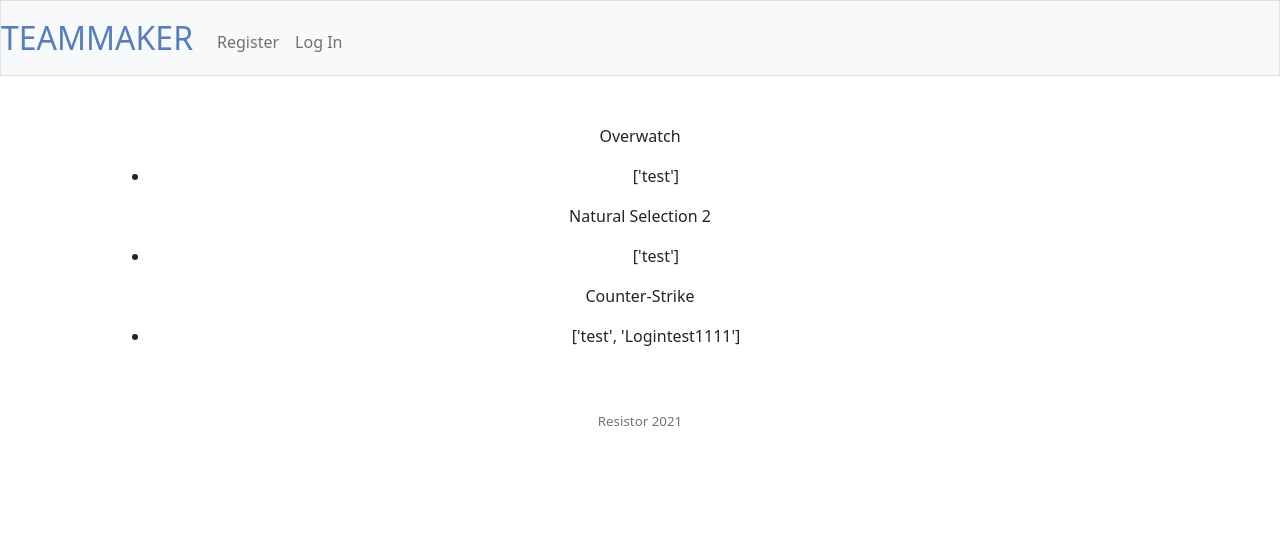
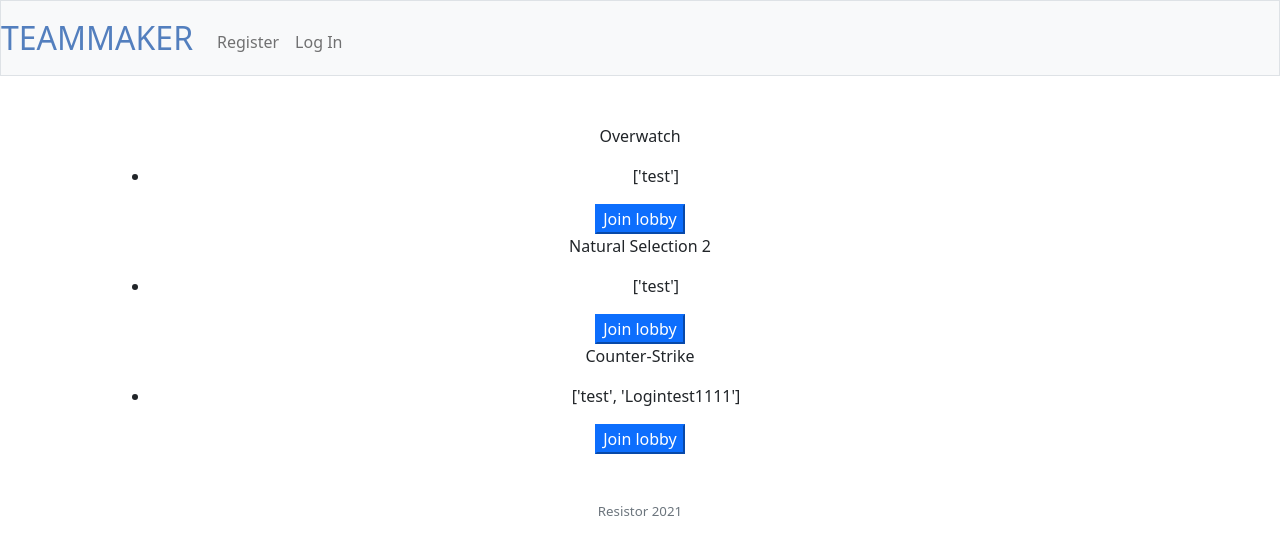
Before and after one commit to Resistor-git/teammaker, a Flask app: page /lobbies in a window 1280 px wide. Shown: the top 555 px of the page. Run offline with Flask 2, Linux system fonts and the light colour scheme; data comes from the database, SQL or seed files in the repository; both versions use the stored data as it was after the commit.

Commit message:
1) added join lobby functionality (not finished, the lobby to join is hardcoded at the moment) 2) changed lobbies table in teammaker.db, now user_id is not unique (so user can join several lobbies at the same time) 3) lobbies.html - moved button inside the cycle 4) layout.html - added some commented lines

```diff
--- a/app.py
+++ b/app.py
@@ -63,7 +63,7 @@ def register():
             cur.execute("SELECT * FROM users WHERE login = :login", {"login": login})  # same as: (...login = ?", (login,)) - yep, comma is nesessary
             # .fetchall returns a list, result of .execute
             lst = cur.fetchall()
-            print("MYDEBUG. lst (login) =", lst)
+            # print("MYDEBUG. lst (login) =", lst)
             if lst == []:
                 # check password with regex: only allowed symbols, at least 4 of them, maximum 20 symbols
                 if re.fullmatch(r'[A-Za-z0-9@#$%^&+=]{4,20}', password):
@@ -78,7 +78,7 @@ def register():
                         cur.execute("SELECT * FROM users WHERE username = ?", (username,))  # same as: (... username = :foo", {"foo": username}) ; https://docs.python.org/3/library/sqlite3.html
                         # .fetchall returns a list, result of .execute
                         lst = cur.fetchall()
-                        print("MYDEBUG. lst (username) =", lst)
+                        # print("MYDEBUG. lst (username) =", lst)
                         if lst == []:
                             # create a row in database
                             cur.execute("INSERT INTO users (login, password_hash, username) VALUES (?, ?, ?)", (login, password_hash, username))
@@ -128,12 +128,12 @@ def login():
         elif not request.form.get("password"):
             return "must provide password"
 
-        # Query database for username ???ЧТО ОНО ВОЗВРАЩАЕТ???
+        # Query database for username
         search_for_username = cur.execute("SELECT * FROM users WHERE username = :username", {"username" : request.form.get("username")}).fetchall()
-        print("MYDEBUG", search_for_username)
+        # print("MYDEBUG", search_for_username)
 
         # Ensure username exists and password is correct
-        # search_for_username returns a list of tuples [(id, 'username', 'password_hash', 'login')]; check_password_hash [password_hash, provided password] - returns True or False
+        # search_for_username returns a list of tuples [(id, 'username', 'password_hash', 'login')]; check_password_hash returns True or False (password_hash, provided password)
         if not search_for_username or not check_password_hash(search_for_username[0][2], request.form.get("password")):
             return "invalid username and/or password"
 
@@ -172,22 +172,38 @@ def logout():
 @app.route("/lobbies", methods=["GET", "POST"])
 def lobbies():
     """Shows lobbies and allows to join them"""
-    # TODO
+
     # User reached route via POST; allows user to join the lobby
     if request.method == "POST":
+        # if anytime I would want to allow the user to join only one lobby - change "lobbies" table in DB - make "user_id" UNIQUE
+
         # ???do i need it here??? create "connection" object that represents db; https://docs.python.org/3/library/sqlite3.html
         con = sqlite3.connect('teammaker.db')
         # ???do i need it here??? create "cursor" object
         cur = con.cursor()
 
-        user_id = session["user_id"]
-        # ??? how do i get game_id from submit? <input type="hidden" id="game_id" name="game_id" value="1"> ?
+        try:
+            user_id = session["user_id"]
+            # ??? how do i get game_id from submit? <input type="hidden" id="game_id" name="game_id" value="1"> ?
+        except KeyError:
+            flash("In order to join lobby you must be logged in")  # for some reason this line doesn't work
+            return redirect("/login")
+
         game_id = request.form.get("game_id")
+
         #lobby_name = request.form.get("lobby_name")  # ??? what does a button return ???
-        join_lobby = cur.execute("INSERT INTO lobbies (user_id, game_id) VALUES (?, ?)", (user_id, game_id))
+
+        # user is already in the lobby if inquiry returns anything except an empty list
+        if cur.execute("SELECT * FROM lobbies WHERE user_id = ? AND game_id = ?", (user_id, game_id)).fetchall() != []:
+            flash("You are already in the lobby")
+        else:
+            join_lobby = cur.execute("INSERT INTO lobbies (user_id, game_id) VALUES (?, ?)", (user_id, game_id))
+            con.commit()
 
         # # gets usernames in specific game lobby
         # usernames = cur.execute("SELECT username FROM users WHERE id IN (SELECT id FROM lobbies WHERE lobbies.user_id = users.id AND game_id = :game_id)", {"game_id" : game_id})
+
+        return redirect("/lobbies")
 
     # User reached route via GET (as by clicking a link or via redirect); show all lobbies and users in them
     else:
--- a/templates/lobbies.html
+++ b/templates/lobbies.html
@@ -6,25 +6,25 @@
 
 {% block main%}
 
-    <!-- TODO: rewrite code to execute it clientside
+    <!-- TODO: maybe rewrite code to execute it clientside?
     js should take dict/list/cursor object [(game1, users), (game2, users)...] from server and manipulate it -->
 
+    <!-- shows all users in all games/lobbies -->
     {% for lobby in users_in_lobbies_dict %}
+        <!-- lobby's name -->
         <p>{{ lobby }}</p>
+        <!-- list of players -->
         <ul>
             <li>{{ users_in_lobbies_dict[lobby] }}</li>
         </ul>
+        <!-- join the lobby button -->
+        <form action="/lobbies" method="POST">
+            <input type="hidden" id="game_id" name="game_id" value="1"> <!-- value=1 IS JUST FOR TESTING-->
+            <button class="btn-primary" type="submit">Join lobby</button>
+        </form>
     {% endfor %}
 
-    <!-- <p>{{ all_lobbies_and_users }}</p>
-    {% for row in all_lobbies_and_users %} -->
-        <!-- game's name (= lobby's name) -->
-        <!-- <p>{{ row[0] }}</p> -->
-         <!-- players' names -->
-        <!-- <ul>
-            <li>{{ row[1] }}</li>
-        </ul>
-    {% endfor %} -->
-    <!-- <p>{{ users_of_the_lobby }}</p> -->
+
+
 
 {% endblock main %}
```
Also changed, not shown: templates/layout.html (+12 -1 lines), teammaker.db.
